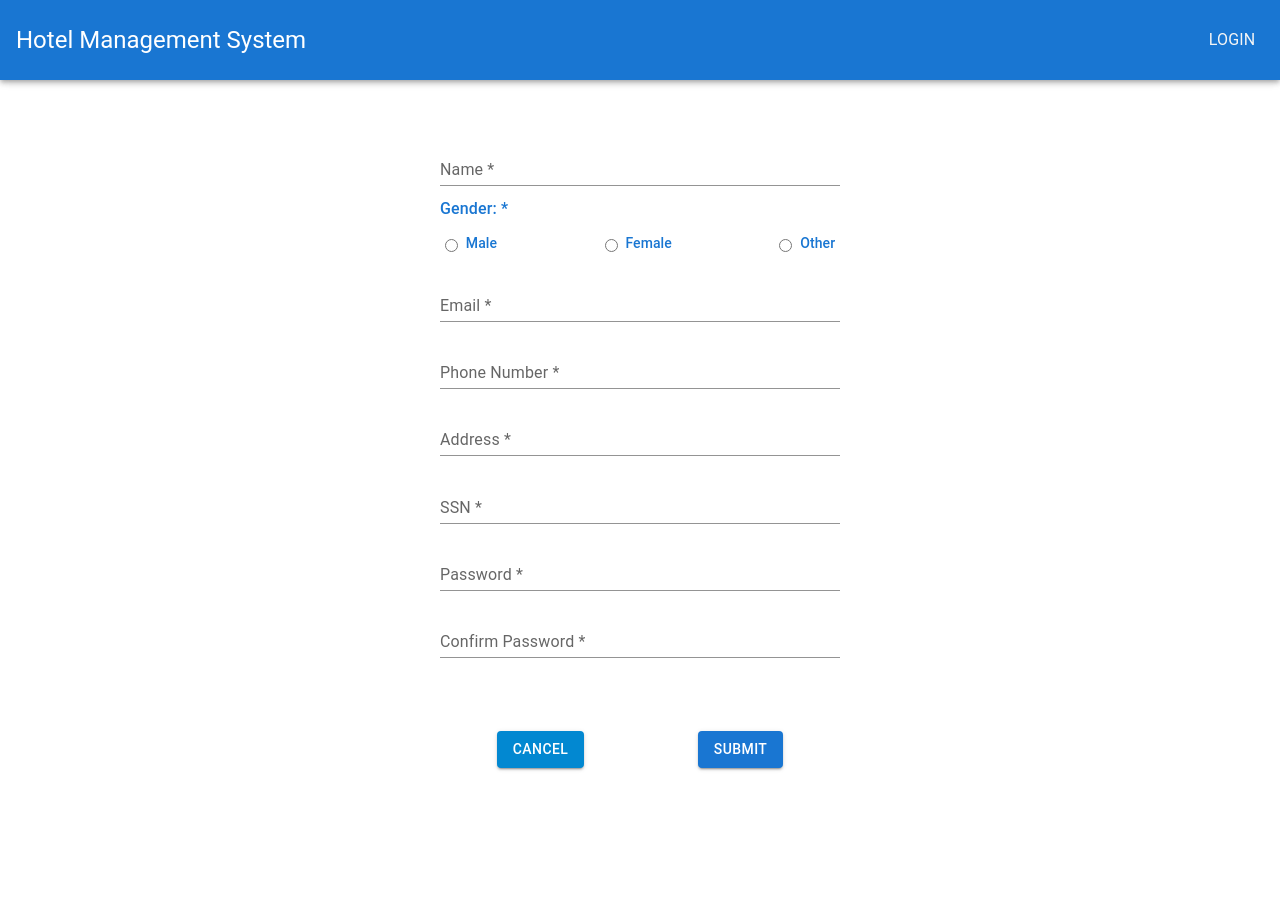
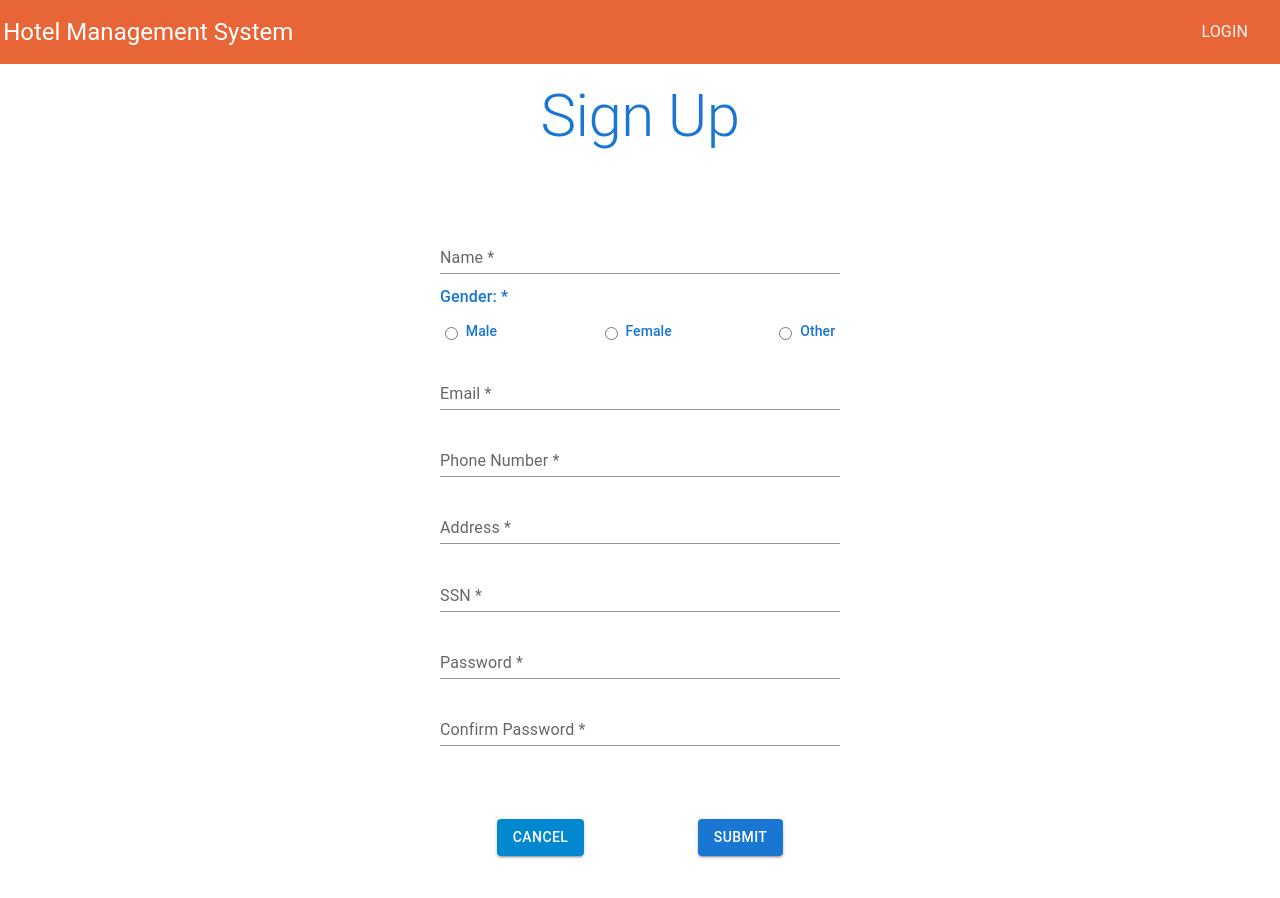
Before and after one commit to manishakakani/hotel-management-system, a React (Create React App) app: page /signup in a window 1280 px wide. Shown: the top 898 px of the page. Before the commit the page ends 864 px from the top, so only its background shows below. Built offline with nearby package versions, Linux system fonts and the light colour scheme; the HTML template or start-up script is replaced by a standard one.

Commit message:
all rooms pages

```diff
--- a/package.json
+++ b/package.json
@@ -5,6 +5,7 @@
   "dependencies": {
     "@emotion/react": "^11.10.4",
     "@emotion/styled": "^11.10.4",
+    "@mui/icons-material": "^5.10.6",
     "@mui/material": "^5.10.8",
     "@testing-library/jest-dom": "^5.16.5",
     "@testing-library/react": "^13.3.0",
--- a/src/Components/Navbar/index.js
+++ b/src/Components/Navbar/index.js
@@ -1,4 +1,4 @@
-import { AppBar, Button, Typography } from "@mui/material";
+import { Box, Button, Typography } from "@mui/material";
 import { useNavigate } from "react-router-dom";
 
 function Navbar() {
@@ -6,23 +6,23 @@ function Navbar() {
   const handleToHome = () => navigate("/");
   const handleLogin = () => navigate("/login");
   return (
-    <AppBar
-      sx={{
+    <nav
+      style={{
         width: "100%",
-        backgroundColor: "primary",
-        height: "10%",
+        "background-color": "#e86537",
+        height: "64px",
         display: "flex",
-        flexDirection: "row",
-        alignItems: "center",
-        justifyContent: "space-between",
-        paddingX: "1rem",
+        "flex-direction": "row",
+        "align-items": "center",
+        "justify-content": "space-between",
       }}
     >
       <Typography
         variant="h5"
-        color={"tertiary"}
+        color={"#fff"}
         onClick={handleToHome}
-        sx={{ cursor: "pointer" }}
+        sx={{ cursor: "pointer", paddingX: "0.2rem" }}
+        paddingLeft={6}
       >
         Hotel Management System
       </Typography>
@@ -30,10 +30,11 @@ function Navbar() {
         component={Button}
         sx={{ color: "#F5F5F5" }}
         onClick={handleLogin}
+        paddingRight={4}
       >
         Login
       </Typography>
-    </AppBar>
+    </nav>
   );
 }
 
--- /dev/null
+++ b/src/Components/RoomCard/index.js
@@ -0,0 +1,114 @@
+import * as React from "react";
+import { styled } from "@mui/material/styles";
+import Card from "@mui/material/Card";
+import CardHeader from "@mui/material/CardHeader";
+import CardMedia from "@mui/material/CardMedia";
+import CardContent from "@mui/material/CardContent";
+import CardActions from "@mui/material/CardActions";
+import Collapse from "@mui/material/Collapse";
+import Avatar from "@mui/material/Avatar";
+import IconButton from "@mui/material/IconButton";
+import Typography from "@mui/material/Typography";
+import { red } from "@mui/material/colors";
+import FavoriteIcon from "@mui/icons-material/Favorite";
+import ShareIcon from "@mui/icons-material/Share";
+import ExpandMoreIcon from "@mui/icons-material/ExpandMore";
+import MoreVertIcon from "@mui/icons-material/MoreVert";
+
+const ExpandMore = styled((props) => {
+  const { expand, ...other } = props;
+  return <IconButton {...other} />;
+})(({ theme, expand }) => ({
+  transform: !expand ? "rotate(0deg)" : "rotate(180deg)",
+  marginLeft: "auto",
+  transition: theme.transitions.create("transform", {
+    duration: theme.transitions.duration.shortest,
+  }),
+}));
+
+export default function RecipeReviewCard() {
+  const [expanded, setExpanded] = React.useState(false);
+
+  const handleExpandClick = () => {
+    setExpanded(!expanded);
+  };
+
+  return (
+    <Card sx={{ maxWidth: 345 }}>
+      <CardHeader
+        avatar={
+          <Avatar sx={{ bgcolor: red[500] }} aria-label="recipe">
+            R
+          </Avatar>
+        }
+        action={
+          <IconButton aria-label="settings">
+            <MoreVertIcon />
+          </IconButton>
+        }
+        title="Shrimp and Chorizo Paella"
+        subheader="September 14, 2016"
+      />
+      <CardMedia
+        component="img"
+        height="194"
+        image="/static/images/cards/paella.jpg"
+        alt="Paella dish"
+      />
+      <CardContent>
+        <Typography variant="body2" color="text.secondary">
+          This impressive paella is a perfect party dish and a fun meal to cook
+          together with your guests. Add 1 cup of frozen peas along with the
+          mussels, if you like.
+        </Typography>
+      </CardContent>
+      <CardActions disableSpacing>
+        <IconButton aria-label="add to favorites">
+          <FavoriteIcon />
+        </IconButton>
+        <IconButton aria-label="share">
+          <ShareIcon />
+        </IconButton>
+        <ExpandMore
+          expand={expanded}
+          onClick={handleExpandClick}
+          aria-expanded={expanded}
+          aria-label="show more"
+        >
+          <ExpandMoreIcon />
+        </ExpandMore>
+      </CardActions>
+      <Collapse in={expanded} timeout="auto" unmountOnExit>
+        <CardContent>
+          <Typography paragraph>Method:</Typography>
+          <Typography paragraph>
+            Heat 1/2 cup of the broth in a pot until simmering, add saffron and
+            set aside for 10 minutes.
+          </Typography>
+          <Typography paragraph>
+            Heat oil in a (14- to 16-inch) paella pan or a large, deep skillet
+            over medium-high heat. Add chicken, shrimp and chorizo, and cook,
+            stirring occasionally until lightly browned, 6 to 8 minutes.
+            Transfer shrimp to a large plate and set aside, leaving chicken and
+            chorizo in the pan. Add pimentón, bay leaves, garlic, tomatoes,
+            onion, salt and pepper, and cook, stirring often until thickened and
+            fragrant, about 10 minutes. Add saffron broth and remaining 4 1/2
+            cups chicken broth; bring to a boil.
+          </Typography>
+          <Typography paragraph>
+            Add rice and stir very gently to distribute. Top with artichokes and
+            peppers, and cook without stirring, until most of the liquid is
+            absorbed, 15 to 18 minutes. Reduce heat to medium-low, add reserved
+            shrimp and mussels, tucking them down into the rice, and cook again
+            without stirring, until mussels have opened and rice is just tender,
+            5 to 7 minutes more. (Discard any mussels that don&apos;t open.)
+          </Typography>
+          <Typography>
+            Set aside off of the heat to let rest for 10 minutes, and then
+            serve.
+          </Typography>
+        </CardContent>
+      </Collapse>
+    </Card>
+  );
+}
--- /dev/null
+++ b/src/Pages/AllRoomsPage/index.js
@@ -0,0 +1,26 @@
+import { Box, Grid } from "@mui/material";
+import RoomCard from "../../Components/RoomCard";
+
+function AllRoomsPage() {
+  return (
+    <Box display="flex" justifyContent="center" paddingTop={12}>
+      <Grid
+        container
+        spacing={4}
+        justifyContent="flex-start"
+        marginTop={8}
+        width="80%"
+      >
+        {[1, 2, 3, 4, 5, 6, 7, 8].map((a) => {
+          return (
+            <Grid item xs={12} md={6} lg={4}>
+              <RoomCard />
+            </Grid>
+          );
+        })}
+      </Grid>
+    </Box>
+  );
+}
+
+export default AllRoomsPage;
--- a/src/Pages/LoginPage/index.js
+++ b/src/Pages/LoginPage/index.js
@@ -102,11 +102,15 @@ const LoginPage = () => {
     <Box
       sx={{
         display: "flex",
+        flexDirection: "column",
         height: "80vh",
         justifyContent: "center",
         alignItems: "center",
       }}
     >
+      <Typography variant="h2" color="primary">
+        Log In
+      </Typography>
       <form
         onSubmit={validatePassword && onSubmit}
         style={{
--- a/src/Pages/SignupPage/index.js
+++ b/src/Pages/SignupPage/index.js
@@ -87,13 +87,20 @@ function SignUpPage() {
 
   return (
     <Box
-      sx={{ display: "flex", flexDirection: "column", alignItems: "center" }}
+      sx={{
+        display: "flex",
+        flexDirection: "column",
+        alignItems: "center",
+      }}
     >
+      <Typography variant="h2" color="primary" marginTop={2}>
+        Sign Up
+      </Typography>
       <Grid
         container
-        sx={{ justifyContent: "center", alignItems: "center", height: "100vh" }}
+        sx={{ justifyContent: "center", alignItems: "center" }}
         spacing={6}
-        marginTop={8}
+        marginTop={2}
       >
         <Grid item>
           <form
--- a/src/assets/routes/index.js
+++ b/src/assets/routes/index.js
@@ -1,4 +1,5 @@
 import { Route } from "react-router-dom";
+import AllRoomsPage from "../../Pages/AllRoomsPage";
 import LoginPage from "../../Pages/LoginPage";
 import SignUpPage from "../../Pages/SignupPage";
 import WelcomePage from "../../Pages/WelcomePage";
@@ -7,6 +8,7 @@ const AllRoutes = [
   <Route path="/" exact element={<WelcomePage />} />,
   <Route path="/login" exact element={<LoginPage />} />,
   <Route path="/signup" exact element={<SignUpPage />} />,
+  <Route path="/rooms" exact element={<AllRoomsPage />} />,
 ];
 
 export default AllRoutes;
```
Also changed, not shown: 1 other file (tests, documents, lock files or other folders).
